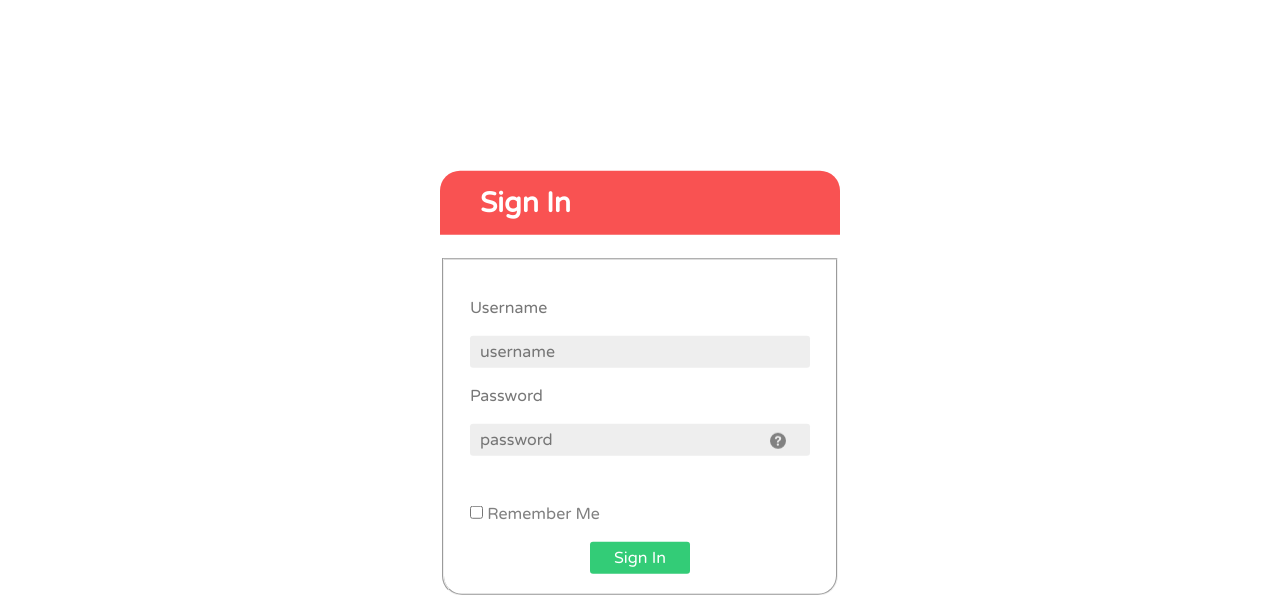
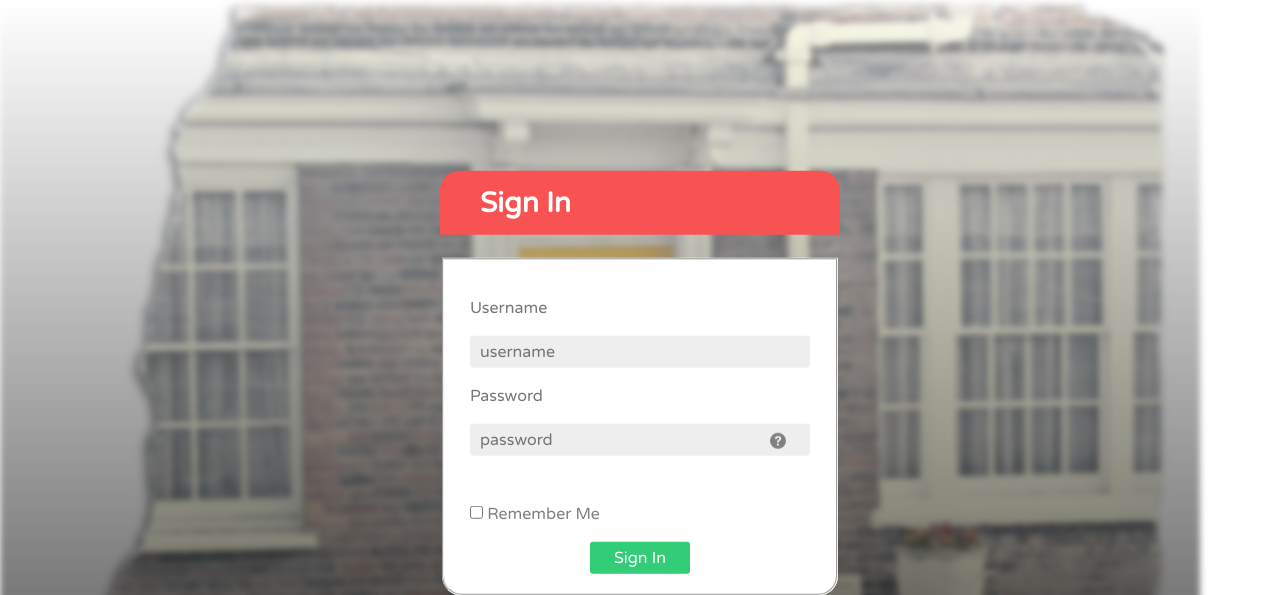
Before and after one commit to Radahika/pear, a Flask app: page /login in a window 1280 px wide. Shown: the top 595 px of the page. Run offline with Flask 2, Linux system fonts and the light colour scheme; parts of the project's set-up code (start-up, migrations or seed data) failed here and were passed over.

Commit message:
new login page with faded background and light to dark gradient.

```diff
--- a/app/static/login_style.css
+++ b/app/static/login_style.css
@@ -34,6 +34,36 @@ body {
 	color: $color;
 	font: 100%/1.5em "Varela Round", sans-serif;
   margin: 0;
+}
+
+.content:before {
+  content: "";
+  position: fixed;
+  left: 0;
+  right: 0;
+  z-index: -1;
+
+  display: block;
+  background: linear-gradient(to bottom, rgba(255, 255, 255, 0.5), rgba(0, 0, 0, 0.7)), url("images/yellow-door-london.png") no-repeat center center fixed;
+  width: 1200px;
+  height: 800px;
+
+  -webkit-filter: blur(3px);
+  -moz-filter: blue(3px);
+  -o-filter: blue(3px);
+  -ms-filter: blur(3px);
+  filter: blur(3px);
+  /*opacity: 0.8; */
+  /*background: linear-gradient(to bottom right, rgba(0, 0, 0, 0.3), rgba(0, 0, 0, 0.5)); */
+}
+
+.content {
+  position: fixed;
+  left: 0;
+  right: 0;
+  z-index: 0;
+  margin-left: 20px;
+  margin-right: 20px;
 }
 
 input {
@@ -109,7 +139,7 @@ input {
 	background: #28ad63;
 }
 
-b.question_mark {
+a.forgot_password_link {
   margin-left: 300px;
   position: relative;
   top: -37px;
@@ -133,5 +163,5 @@ li {
 
 a:visited, a:hover, a:link, a:active {
   text-decoration: none;
-  color: blue;
+  color: white;
 }
--- a/app/static/style_home.css
+++ b/app/static/style_home.css
@@ -17,7 +17,7 @@ header {
   height: 100%;
   position: relative;
   overflow: hidden;
-  background: url(home.jpg) center no-repeat;
+  background: url(images/home.jpg) center no-repeat;
   /* Image Credit: Unsplash.me */
   background-size: cover;
 }
--- a/app/templates/login.html
+++ b/app/templates/login.html
@@ -16,7 +16,7 @@
   </head>
 
   <body>
-
+    <div class="content">
     <div class="container">
 
       <div id="login">
@@ -34,9 +34,7 @@
             <p><input type="password" name="password" value="" id="password" placeholder="password" data-required="required"></p>
 
             <a href="{{ url_for('forgot_password') }}" class="forgot_password_link" tabindex="-1">
-              <b class="question_mark">
                 <img src="{{ url_for('static', filename='question.png') }}" alt="question mark icon"/>
-              </b>
             </a>
 
             {{ form.hidden_tag() }}
@@ -58,6 +56,6 @@
       </div> <!-- end login -->
 
     </div>
-
+  </div>
   </body>
 </html>
```
Also changed, not shown: app/static/images/blue-house-yellow-door-red-mailbox.jpg (added), app/static/images/corner.jpg (added), app/static/images/hands.jpg (added), app/static/images/home.jpg (added), app/static/images/left-corner.jpg (added), app/static/images/yellow-door-blue-wall.jpg (added), app/static/images/yellow-door-london.png (added), app/static/images/yellow_living.jpg (added).
